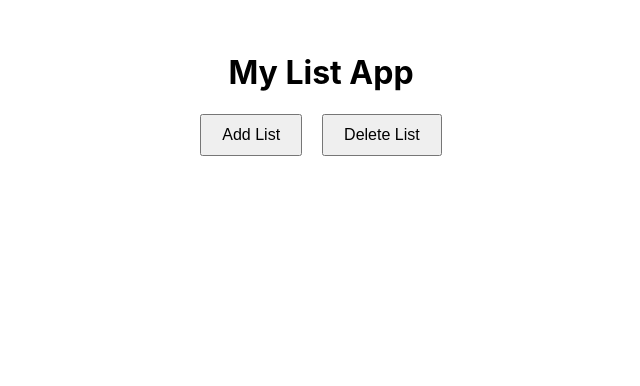
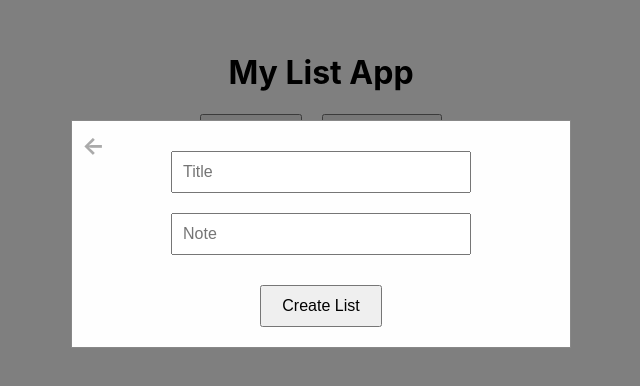
Before and after one commit to escalj2/toDoList, an Electron app: page src/index.html in a window 800 px wide. Both pictures are taken after a click on the button "Add List". Shown: the whole page, without its empty margins (79-719 px from the left). Drawn offline with Linux system fonts and the light colour scheme; no server answers.

Commit message:
Updated list formatting, change button from opening new window to opening modal window

```diff
--- a/src/index.html
+++ b/src/index.html
@@ -3,8 +3,9 @@
 <head>
     <meta charset="UTF-8">
     <meta name="viewport" content="width=device-width, initial-scale=1.0">
-    <title>Button Example</title>
+    <title>Main App</title>
     <style>
+        /* Existing styles */
         body {
             font-family: -apple-system, BlinkMacSystemFont, 'Segoe UI', Roboto, Helvetica, Arial, sans-serif;
             margin: auto;
@@ -28,10 +29,67 @@
             font-size: 16px;
             cursor: pointer;
         }
+
+        /* Modal Styles */
+        .modal {
+            display: none; /* Hidden by default */
+            position: fixed;
+            z-index: 1;
+            left: 0;
+            top: 0;
+            width: 100%;
+            height: 100%;
+            overflow: auto;
+            background-color: rgba(0, 0, 0, 0.5); /* Semi-transparent background */
+        }
+
+        .modal-content {
+            background-color: #fefefe;
+            margin: 15% auto;
+            padding: 20px;
+            border: 1px solid #888;
+            width: 80%;
+            max-width: 500px;
+            text-align: center;
+            position: relative;
+            box-sizing: border-box;
+        }
+
+        .close {
+            color: #aaa;
+            font-size: 24px;
+            font-weight: bold;
+            position: absolute;
+            top: 10px;
+            left: 10px;
+            cursor: pointer;
+        }
+
+        .close:hover,
+        .close:focus {
+            color: black;
+            text-decoration: none;
+        }
+
+        input[type="text"] {
+            padding: 10px;
+            font-size: 16px;
+            width: 100%;
+            max-width: 300px;
+            box-sizing: border-box;
+            margin: 10px 0;
+        }
+
+        .create-list-btn {
+            margin: 20px auto 0; /* Centered with margin at top and bottom */
+            padding: 10px 20px;
+            font-size: 16px;
+            cursor: pointer;
+            display: block; /* Makes button block-level for centering */
+        }
     </style>
 </head>
 <body>
-
     <h1>My List App</h1>
 
     <div class="button-container">
@@ -39,30 +97,45 @@
         <button id="deleteListBtn">Delete List</button>
     </div>
 
-    <ul id="listContainer"></ul>
+    <!-- Modal Structure -->
+    <div id="myModal" class="modal">
+        <div class="modal-content">
+            <span class="close">&larr;</span>
+            <input type="text" placeholder="Title" />
+            <input type="text" placeholder="Note" />
+            <button class="create-list-btn" id="createListBtn">Create List</button>
+        </div>
+    </div>
 
     <script>
-        console.log('Index.html script loaded'); // Debugging line
+        // Get modal elements
+        const modal = document.getElementById('myModal');
+        const openModalBtn = document.getElementById('addListBtn');
+        const closeModalBtn = document.getElementsByClassName('close')[0];
+        const createListBtn = document.getElementById('createListBtn');
 
-        // Ensure `window.electronAPI` is defined before adding event listeners
-        if (window.electronAPI) {
-            console.log('Electron API is available'); // Debugging line
-            const addListBtn = document.getElementById('addListBtn');
-            const deleteListBtn = document.getElementById('deleteListBtn');
+        // Open the modal
+        openModalBtn.onclick = function() {
+            modal.style.display = 'block';
+        }
 
-            // Add event listener for the "Add List" button
-            addListBtn.addEventListener('click', () => {
-                window.electronAPI.addList(); // Send IPC message to open new window
-            });
+        // Close the modal when the user clicks on <span> (back arrow)
+        closeModalBtn.onclick = function() {
+            modal.style.display = 'none';
+        }
 
-            // Add event listener for the "Delete List" button
-            deleteListBtn.addEventListener('click', () => {
-                // No action for now
-            });
-        } else {
-            console.error('electronAPI is not available.'); // Debugging line
+        // Close the modal when the user clicks outside of the modal
+        window.onclick = function(event) {
+            if (event.target == modal) {
+                modal.style.display = 'none';
+            }
+        }
+
+        // Handle the create list button click
+        createListBtn.onclick = function() {
+            console.log('List Created!');
+            modal.style.display = 'none';
         }
     </script>
-
 </body>
 </html>
```
Also changed, not shown: src/newlist.html (deleted, +0 -12 lines).
